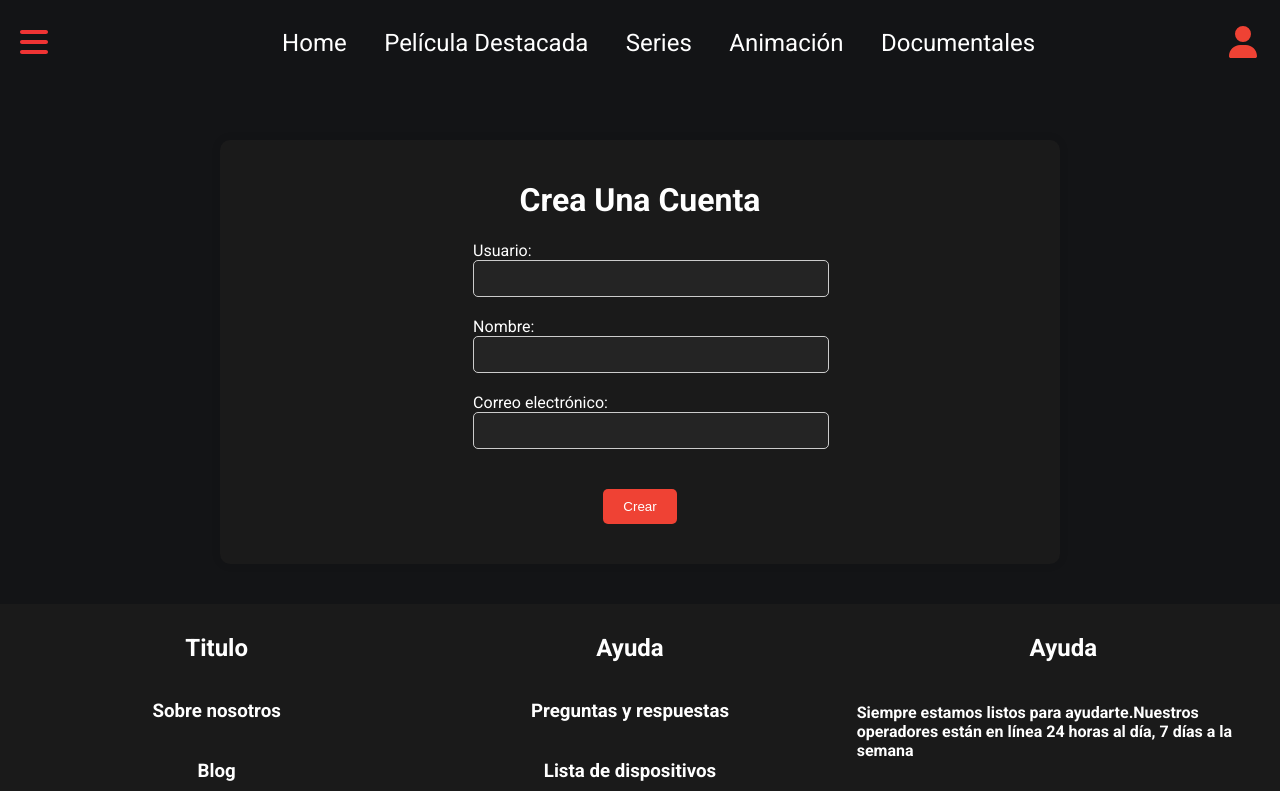
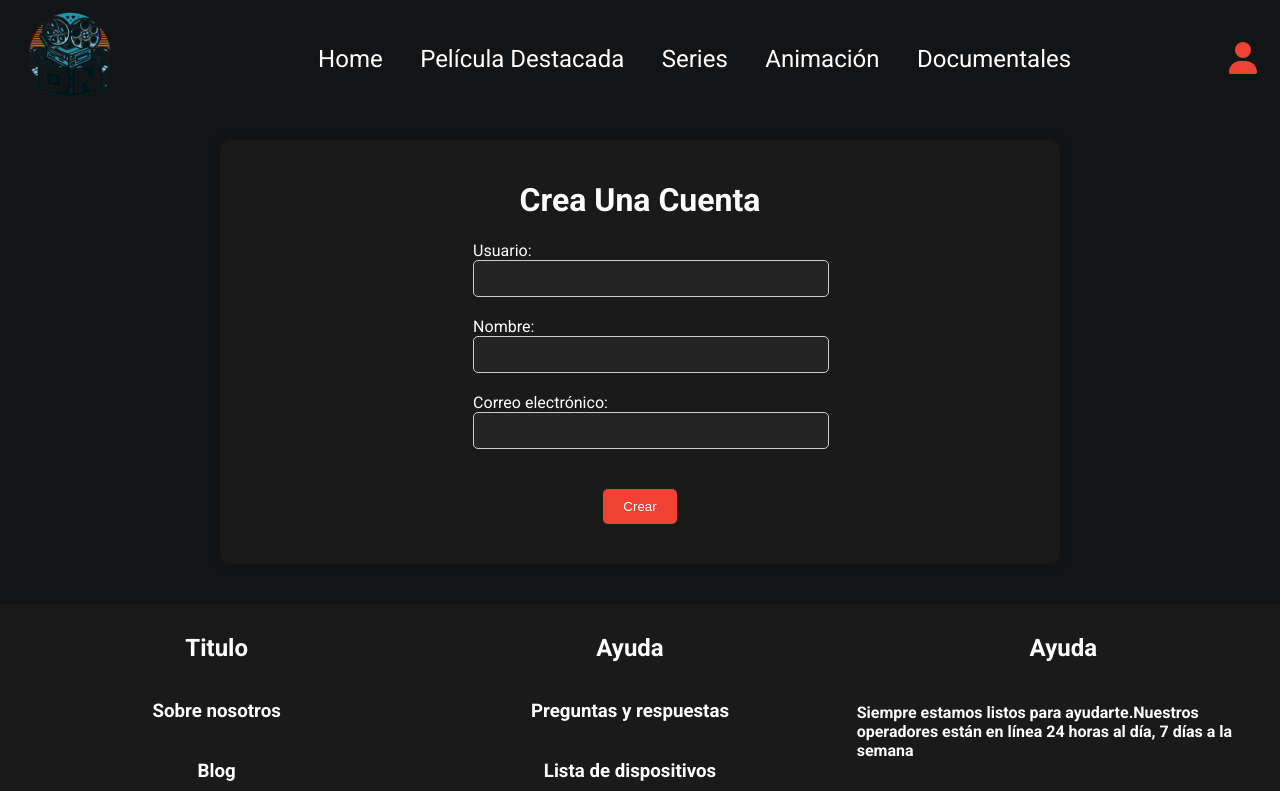
Before and after one commit to Smosherty/FilmPage, a React (Vite) app in the folder FilmWebSite/: page /Account in a window 1280 px wide. Shown: the top 791 px of the page. Built offline with nearby package versions, Linux system fonts and the light colour scheme.

Commit message:
16/05/24 23:59

```diff
--- a/FilmWebSite/src/assets/components/Header/header-styles.css
+++ b/FilmWebSite/src/assets/components/Header/header-styles.css
@@ -26,12 +26,14 @@
   display: flex;
   align-items: center;
   justify-content: center;
-}
-
-.logo-bars {
   font-size: xx-large;
   color: #ef3434;
   transition: 0.4s ease;
+}
+
+.logo-header img{
+  height: 100px;
+  width: 100px;
 }
 
 .logo-bars:hover {
@@ -175,10 +177,14 @@ details {
     visibility: hidden;
   }
 
+  .logo-header img{
+    display: none;
+  }
+
 }
 
 /* iPads (portrait) ----------- */
-@media only screen and (min-width : 650px) and (max-width : 1024px) {
+@media only screen and (min-width : 651px) and (max-width : 1024px) {
   .header-menu {
     list-style-type: none;
     display: flex;
@@ -196,6 +202,9 @@ details {
     color: #fff;
   }
 
+  .icon{
+    display: none;
+  }
 
 }
 
@@ -216,4 +225,9 @@ details {
     text-decoration: none;
     color: #fff;
   }
+
+  .icon{
+    display: none;
+  }
+
 }
--- a/FilmWebSite/src/assets/components/Header/header.jsx
+++ b/FilmWebSite/src/assets/components/Header/header.jsx
@@ -12,8 +12,11 @@ function Header() {
     <>
       <div className="header-wrap">
         <div className="header">
-          <div className="logo-header">
-            <div className="logo-bars"><FontAwesomeIcon icon={faBars} onClick={() => setOpenHeader(true)} /></div>
+          <div className="logo-header"><a href="/Home">
+            <img src="images/logoHeader.png" alt="" />
+          </a>
+
+            <FontAwesomeIcon className="icon" icon={faBars} onClick={() => setOpenHeader(true)} />
           </div>
           <ul className="header-menu">
             <li className="header-main-a"><a href="/Home">Home</a></li>
--- a/FilmWebSite/src/assets/components/categories/categories-styles.css
+++ b/FilmWebSite/src/assets/components/categories/categories-styles.css
@@ -18,6 +18,13 @@
     background-color: #1A1A1A;
     width: 210px;
 }
+.categories-title{
+    display: flex;
+    justify-content: center;
+    align-items: center;
+    flex-direction: column;
+}
+
 
 .categories-icon-one{
     display: flex;
--- a/FilmWebSite/src/assets/components/components3/create/create-styles.css
+++ b/FilmWebSite/src/assets/components/components3/create/create-styles.css
@@ -28,6 +28,7 @@
   padding: 10px;
   border: 1px solid #ccc;
   border-radius: 5px;
+  color: white;
 }
 
 .crud-button {
```
Also changed, not shown: FilmWebSite/public/images/logoHeader.png (added).
